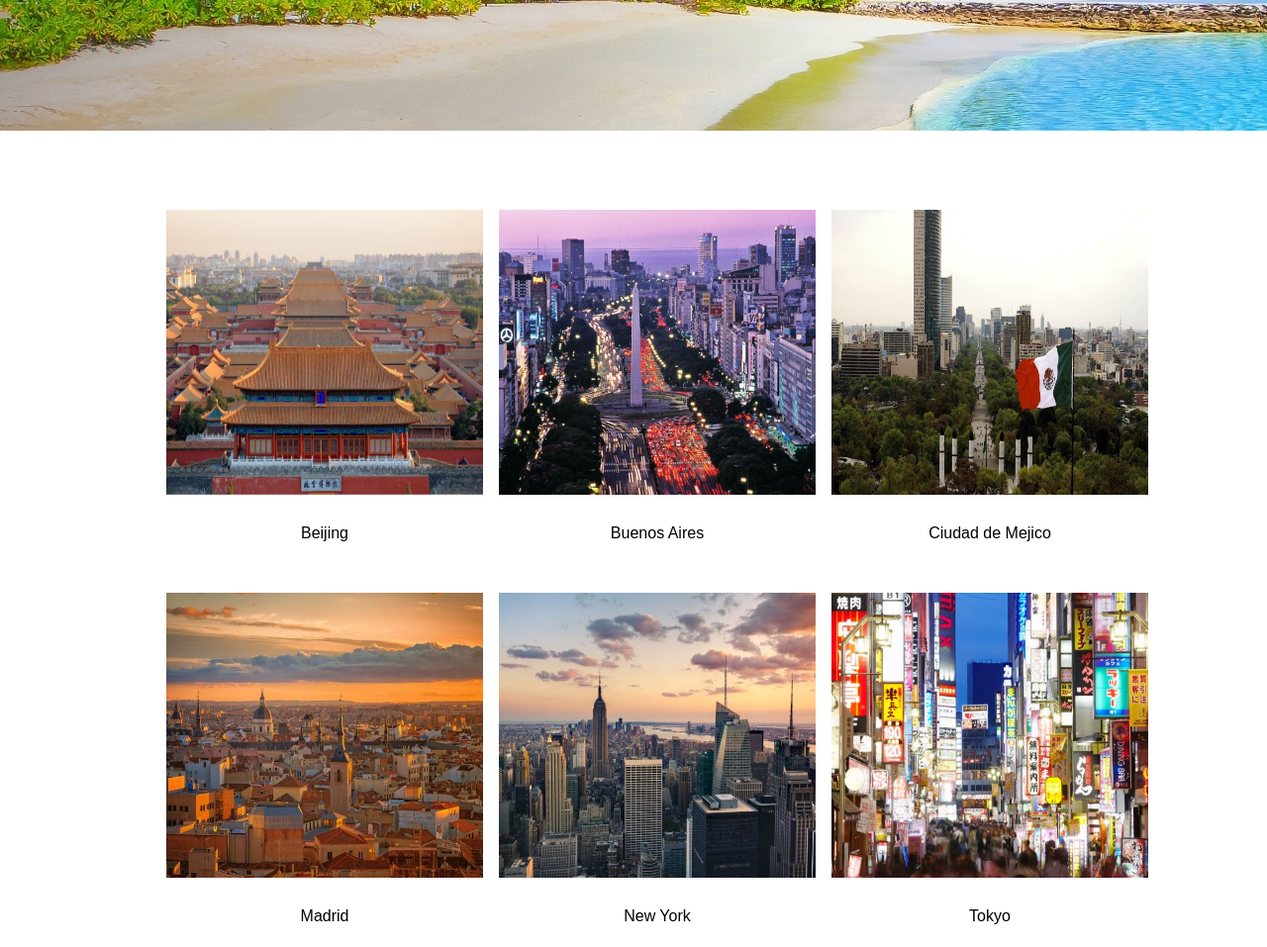
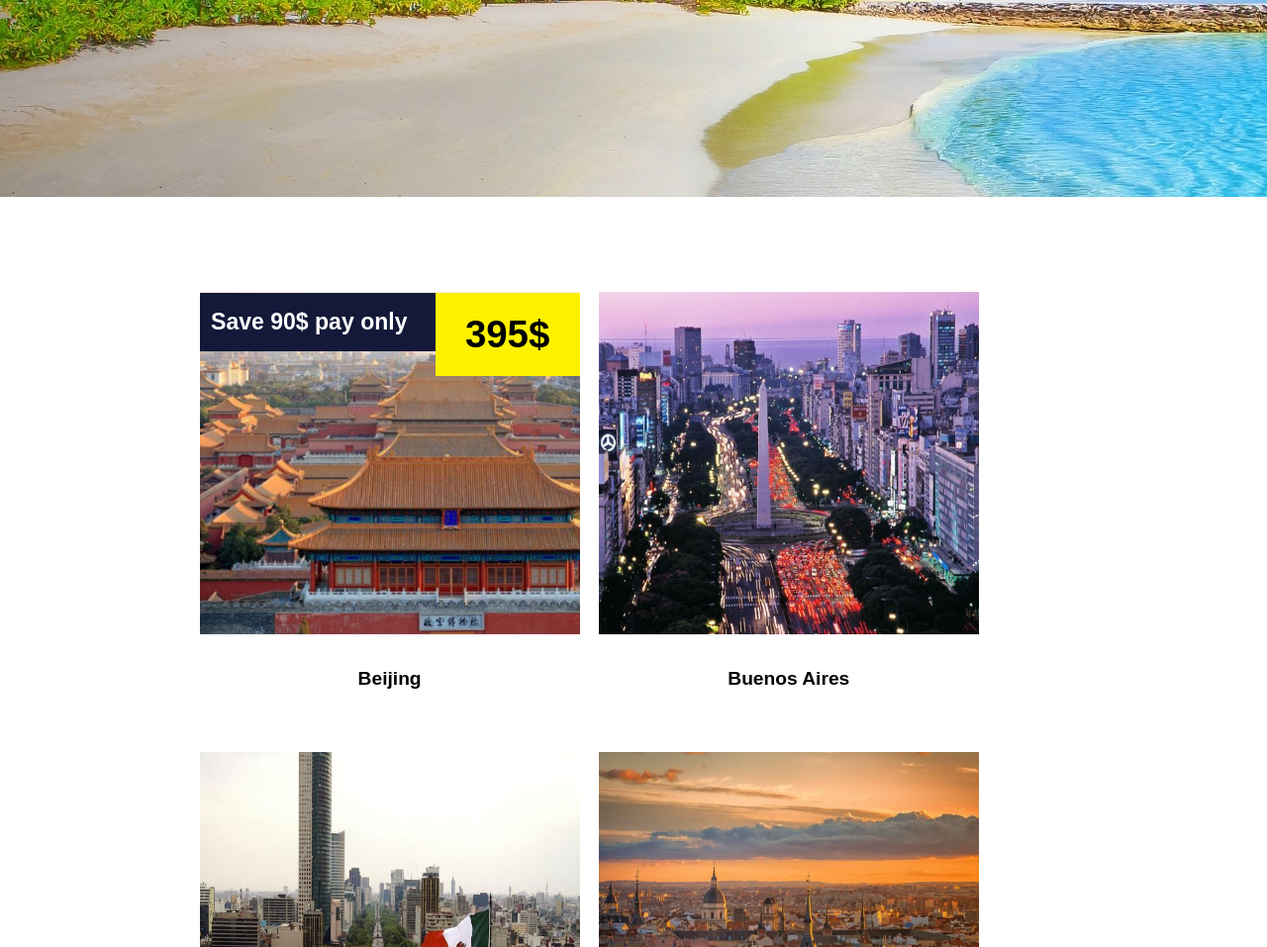
Before and after one commit to DavidPinilla1/Actividad_1, a plain HTML site: page index.html in a window 1280 px wide. Shown: the part 460-1417 px from the top of the page at 99% size. Drawn offline with Linux system fonts and the light colour scheme.

Commit message:
ya casi esta

```diff
--- a/css/JanCSS.css
+++ b/css/JanCSS.css
@@ -1,8 +1,11 @@
-/* Aquí irán los estilos que añada Jan*/
+
+/* AquÌ irán los estilos que aÒada Jan*/
 
 
 .destinos {
     text-align: center;
+    font-size: 1.2em;
+    font-weight: bold;
     background-color: #fff;
     padding: 3em 0em 1em 10em;
     color: black;
@@ -13,14 +16,45 @@
 }
 .destinos div{
     padding: 2em 0.5em 1em 0.5em;
+}.a{
+  background-size: cover;
+  background-repeat: no-repeat;
+  background-image: url('../images/beijing.JPG');
+  height: 18em;
+  width: 20em;
+  position: relative;
+  z-index: 1;
 }
-.destinos div img{
+.a p {
+    font-size: 1.2em;
+    text-align: left;
+    padding: 0.5em 0 0.5em 0.5em;
+    top:-1.65em;
+    left: -0.42em;;
+    margin: 0 auto;
+    position: relative;
+    color :white;
+    background-color: #141939;
+    z-index: 2;
+}
+.a  h3{
+    font-size: 2em;
+    font-weight: bold;
+    top:-2.55em;
+    right: -3.1em;
+    width: 40%;
+    margin: 0 auto;
+    position: relative;
+    color:black;
+    padding: 0.5em;
+    background-color: #fef200;
+    z-index: 3;
+}
+.imagenes_destinos {
     display: block;
-}
-
-.imagenes_destinos {
+    position: relative;
     width: 20em; height: 18em;
-    z-index: -1;
+    z-index: 0;
 }
 
 .texto_destinos {
--- a/index.html
+++ b/index.html
@@ -1,13 +1,16 @@
+HTML
+
+
 <!DOCTYPE html>
 <html lang="es">
 
 <head>
     <meta charset="UTF-8">
     <meta name="viewport" content="width=device-width, initial-scale=1.0">
+    <link rel="stylesheet" href="css/reset.css" />
     <link rel="stylesheet" href="css/bootstrap.css" />
-    <link rel="stylesheet" href="css/reset.css" />
+    <link rel="stylesheet" href="css/JoseAntonioCSS.css" />
     <link rel="stylesheet" href="css/JanCSS.css" />
-    <link rel="stylesheet" href="css/JoseAntonioCSS.css" />
     <link rel="stylesheet" href="css/DavidCSS.css" />
 
     <title>Actividad_1</title>
@@ -18,10 +21,11 @@
     <nav>
         <div class="logo">
             <img src="images/iconoweb.png" alt="logo">
+            <p>geekshubstravels </p>
         </div>
         <ul>
-            <li class="glyphicon glyphicon-comment">Destinos </li>
-            <li class="glyphicon glyphicon-comment">Quién somos </li>
+            <li class="">Destinos </li>
+            <li class="">QuiÈn somos </li>
             <li>Donde estamos</li>
         </ul>
         <div class="socialMedia">
@@ -33,14 +37,19 @@
     </nav>
     <header>
         <h1>Viaja!</h1>
-        <p>Descubre lugares maravillosos</p>
+        <p>Descubre lugares maravillosos!</p>
         <button>Ver destinos</button>
     </header>
 
 
     <section class="destinos">
-        <!-- JAN se encarga de esta secciÛn (destinos)-->
-        <div class="a"><img class="imagenes_destinos" src="images/beijing.JPG" alt="Beijing"><br>Beijing</div>
+        <!-- JAN se encarga de esta secci€n (destinos)-->
+        <div>
+            <div class="a">
+                <p>Save 90$ pay only</p>
+                <h3>395$</h3>
+            </div><br> Beijing
+        </div>
         <div class="b"><img class="imagenes_destinos" src="images/buenos_aires.JPG" alt="Buenos Aires"><br> Buenos Aires
         </div>
         <div class="c"><img class="imagenes_destinos" src="images/ciudad_mexico.JPG" alt="Mejico"><br> Ciudad de Mejico
@@ -55,20 +64,14 @@
 
 
     <section>
-        <!-- Jose A Lopez se encarga de esta sección (Quienes somos)-->
+        <!-- Jose A Lopez se encarga de esta secciÛn (Quienes somos)-->
         <div class='micro'>
             <div class='quien'>
-<<<<<<< HEAD
                 <h1>QUIEN SOMOS</h1>
-                <hr>
+                <hr><br>
                 <p>Lorem ipsum dolor sit amet, consectetur adipiscing elit, sed do eiusmod tempor incididunt ut labore
                     et dolore magna aliqua. Ut enim ad minim veniam, quis nos toud duty ullamco laboris nisi ut aliquip
                     ex ea commodo consecuat. Duis aute irure adentive en Venezuela. </p>
-=======
-                <h1 >QUIEN SOMOS</h1>
-                <hr ><br>
-                <p >Lorem ipsum dolor sit amet, consectetur adipiscing elit, sed do eiusmod tempor incididunt ut labore et dolore magna aliqua. Ut enim ad minim veniam, quis nos toud duty ullamco laboris nisi ut aliquip ex ea commodo consecuat. Duis aute irure adentive en Venezuela.<br> </p>
->>>>>>> db1b2cded3bb64a462a13a9de09cb223996475a6
                 <div class='butto'><button>DISCUBRIR</button><br></div>
             </div>
         </div>
@@ -89,7 +92,7 @@
                 <br><br>
                 We are open from 8:30 AM - 4:00PM week days.</p>
             <br>
-             <a class="barraAzul">
+            †<a class="barraAzul">
                 <br>
                 <br>
                 <form method="post">
@@ -111,7 +114,7 @@
 
     <footer>
         <div class="ayuda">
-            <h3>¿NECESITAS AYUDA?</h3>
+            <h3>øNECESITAS AYUDA?</h3>
             <br>
             <p>0264 123 4567
                 <br>
@@ -126,7 +129,7 @@
             <ul>
                 <li>Quienes somos</li>
                 <li>Preguntas frecuentes</li>
-                <li>Política de privacidad</li>
+                <li>PolÌtica de privacidad</li>
                 <li>Condiciones generales</li>
                 <li>Aviso legal</li>
                 <li>Contacto</li>
@@ -136,7 +139,7 @@
         <div class="suscribete">
             <h3>SUSCRIBETE A LA NEWSLETTER</h3>
             <br>
-            <input type="email" placeholder="Correo electrónico" />
+            <input type="email" placeholder="Correo electrÛnico" />
             <br>
             <button>SUSCRIBETE</button>
         </div>
```
